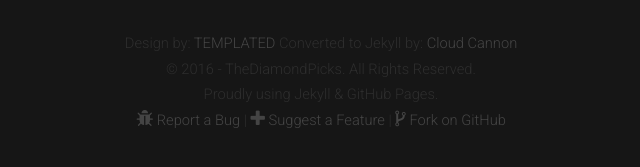
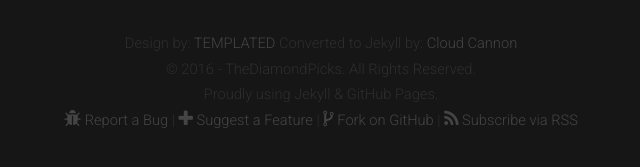
Before and after one commit to TheDiamondPicks/thediamondpicks.github.io, a Jekyll site: the page built from index.html, in a window 1280 px wide and 900 px high, scrolled down 2880 px. Shown: the part 722-889 px from the top of the window, without its empty margins (319-959 px from the left). Built offline with Jekyll 4.4.1, drawn with Linux system fonts in a browser that asks for light colours; nearby versions of some CDN libraries; the list of posts is cut into pages by our own code.

Commit message:
Fixes more bugs

```diff
--- a/_layouts/default.html
+++ b/_layouts/default.html
@@ -74,7 +74,7 @@ Released for free under the Creative Commons Attribution 3.0 license (templated.
 <div id="copyright">
 	<div class="container">
 		Design by: <a href="http://templated.co">TEMPLATED</a>
-		Converted to Jekyll by: <a href="http://cloudcannon.com">Cloud Cannon</a><br>&copy 2016 - TheDiamondPicks. All Rights Reserved.<br>Proudly using Jekyll & GitHub Pages.<br><a href="http://github.com/TheDiamondPicks/thediamondpicks.github.io/issues/new/"><span class="fa fa-bug"> Report a Bug</span></a> | <a href="http://github.com/TheDiamondPicks/thediamondpicks.github.io/issues/new/"><span class="fa fa-plus"> Suggest a Feature</span></a> | <a href="http://github.com/TheDiamondPicks/thediamondpicks.github.io/"><span class="fa fa-code-fork"></span> Fork on GitHub</a>
+		Converted to Jekyll by: <a href="http://cloudcannon.com">Cloud Cannon</a><br>&copy 2016 - TheDiamondPicks. All Rights Reserved.<br>Proudly using Jekyll & GitHub Pages.<br><a href="http://github.com/TheDiamondPicks/thediamondpicks.github.io/issues/new/"><span class="fa fa-bug"> Report a Bug</span></a> | <a href="http://github.com/TheDiamondPicks/thediamondpicks.github.io/issues/new/"><span class="fa fa-plus"> Suggest a Feature</span></a> | <a href="http://github.com/TheDiamondPicks/thediamondpicks.github.io/"><span class="fa fa-code-fork"></span> Fork on GitHub</a> | <a href="/feed.xml"><span class="fa fa-rss"></span> Subscribe via RSS</a>
 </div>
 
 
```
Also changed, not shown: 6 other files.
